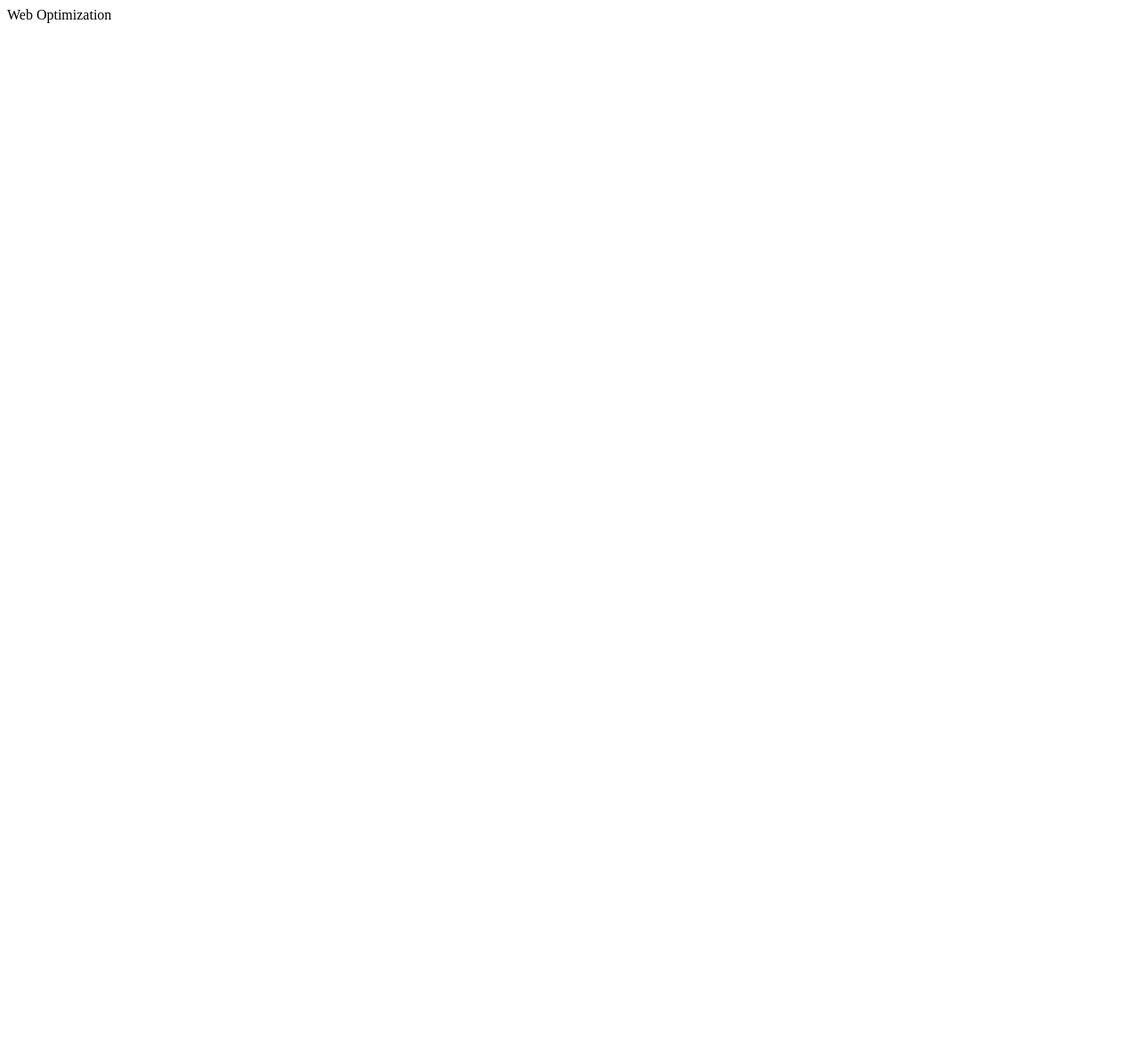
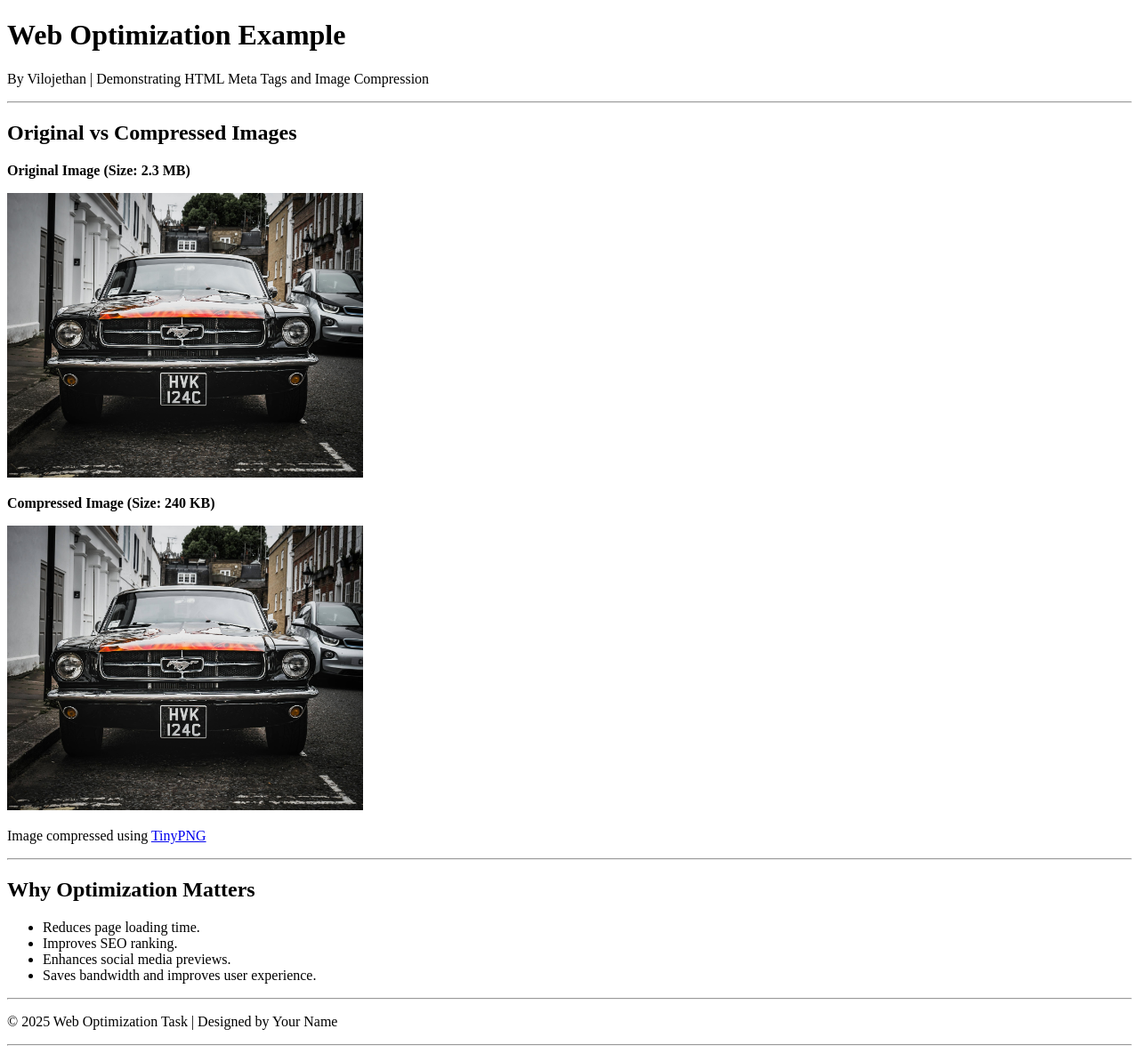
Before and after one commit to VILOJETHAN/sample_project, a plain HTML site: page index.html in a window 1280 px wide. Shown: the whole page at 89% size. Before the commit the page ends 800 px from the top, so only its background shows below. Drawn offline with Linux system fonts and the light colour scheme.

Commit message:
Final change in task for day08

```diff
--- a/index.html
+++ b/index.html
@@ -3,11 +3,23 @@
 <head>
     <meta charset="UTF-8">
     <meta name="viewport" content="width=device-width, initial-scale=1.0">
-    <meta name="description" content="A demo webpage showing image compr
-    ession, favicon, and SEO meta integration.">
-    <meta name="keywords" content="HTML, Favicon, Image Compression, SEO,
-    Meta Tags">
-    <meta name="author" content="Vilojethan"
+    <meta name="description" content="A demo webpage showing image compression, favicon, and SEO meta integration.">
+    <meta name="keywords" content="HTML, Favicon, Image Compression, SEO, Meta Tags">
+    <meta name="author" content="Vilojethan">
+
+    <meta property="og:title" content="My Optimized HTML Page">
+    <meta property="og:description" content="An example HTML page using favicon, compressed images, and meta tags for optimization.">
+    <meta property="og:image" content="compressed-image.jpg">
+    <meta property="og:url" content="https://yourwebsite.com/">
+    <meta property="og:type" content="website">
+
+    <meta name="twitter:card" content="summary_large_image">
+    <meta name="twitter:title" content="My Optimized HTML Page">
+    <meta name="twitter:description" content="Learn to optimize images and use meta tags effectively for SEO.">
+    <meta name="twitter:image" content="compressed-image.jpg">
+    <meta name="twitter:site" content="@yourhandle">
+
+
 
     <title>Web Optimization</title>
     <link rel="icon" href="favicon.ico" type="image/x-icon">
@@ -15,6 +27,45 @@
     <!-- HTML Practice - Day 8
 
     Final Detailed Task: Web Optimization with HTML (No CSS or JS)-->
+    <h1>Web Optimization Example</h1>
+    <p>
+        By Vilojethan | Demonstrating HTML Meta Tags and Image Compression
+    </p>
+    <hr>
+
+    <h2>  Original vs Compressed Images</h2>
+    <p>
+        <b>Original Image (Size: 2.3 MB)</b>
+    </p>
+
+    <img src="original-image.jpg" width="400" alt="Original Image">
+    <p>
+        <b>Compressed Image (Size: 240 KB)</b>
+    </p>
+
+    <img src="compressed-image.jpg" width="400" alt="Compressed Image">
+    <p>
+        Image compressed using
+        <a href="https://tinypng.com/" target="_blank">
+            TinyPNG
+        </a>
+    </p>
+    <hr>
+
+    <h2> Why Optimization Matters</h2>
+        <ul>
+            <li>Reduces page loading time.</li>
+            <li>Improves SEO ranking.</li>
+            <li>Enhances social media previews.</li>
+            <li>Saves bandwidth and improves user experience.</li>
+        </ul>
+
+    <hr>
+    <footer>
+        <p>© 2025 Web Optimization Task | Designed by Your Name</p>
+    </footer>
+
+    <hr>
 
 
 </body>
```
